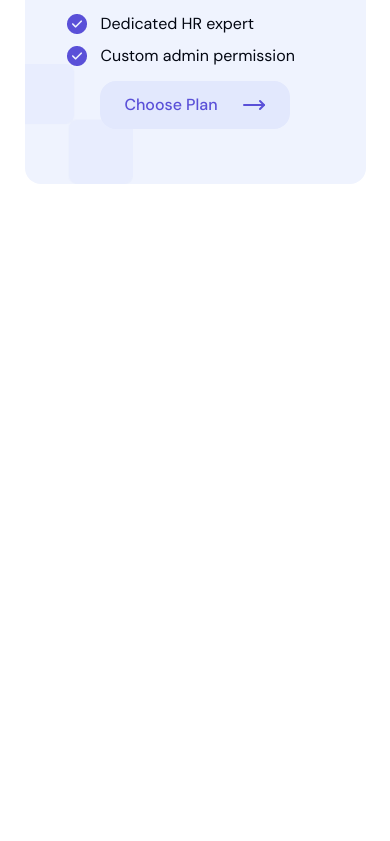
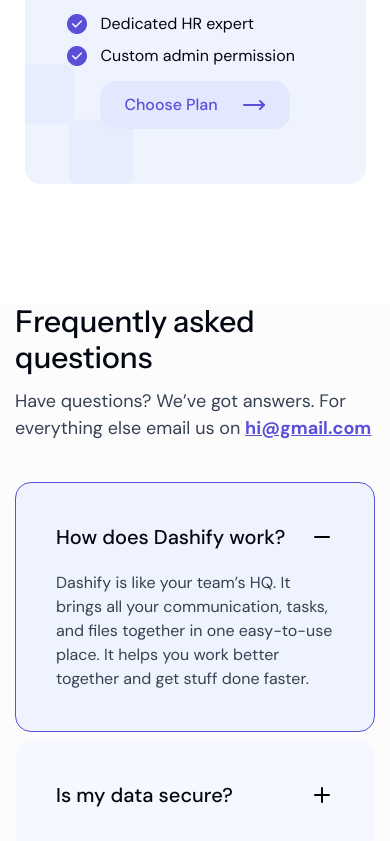
Before and after one commit to digvijaysinhx1/Dashify-Appsrow, a React (Vite) app: page / in a window 390 px wide. Shown: the part 8016-8857 px from the top of the page. Before the commit the page ends 8260 px from the top, so only its background shows below. Built offline with nearby package versions, Linux system fonts and the light colour scheme.

Commit message:
FAQ done, footer and toggle remaining

```diff
--- a/src/App.jsx
+++ b/src/App.jsx
@@ -5,6 +5,7 @@
 import Sec4 from './components/Section 4/Sec4'
 import Sec5 from './components/Section 5/Sec5'
 import Sec6 from './components/Section 6/Sec6'
+import Sec7 from './components/Section 7/Sec7'
 
 const App = () => {
   return (
@@ -15,6 +16,7 @@
     <Sec4/>
     <Sec5/>
     <Sec6/>
+    <Sec7/>
     </>
   )
 }
--- a/src/components/Section 1/Sec1Hero.jsx
+++ b/src/components/Section 1/Sec1Hero.jsx
@@ -8,7 +8,7 @@
 const Sec1Hero = () => {
 
   return (
-    <section className=' flex flex-col h-full justify-start items-center w-full md:h-screen bg-no-repeat bg-cover bg-center' style={{backgroundImage:`url(${Bg})`}}>
+    <section className=' flex flex-col h-fit justify-start items-center w-full md:h-screen bg-no-repeat bg-cover bg-center' style={{backgroundImage:`url(${Bg})`}}>
       <Header/>
       <div>
       <HeroCenter/>
--- a/src/components/Section 4/Features.jsx
+++ b/src/components/Section 4/Features.jsx
@@ -19,7 +19,7 @@
             </span>
 
             <h3
-              className="font-medium text-3xl sm:text-4xl md:text-5xl"
+              className="font-medium text-3xl text-center sm:text-4xl md:text-5xl"
               style={{ fontFamily: "Instrument Sans" }}
             >
               {props.h3}
--- a/src/components/Section 4/Sec4.jsx
+++ b/src/components/Section 4/Sec4.jsx
@@ -2,7 +2,6 @@
 import Features from './Features'
 import circles from "../../assets/analytics.png";
 import Tags from '../Analytics Card/Tags';
-import Employee from '../Employee/Employee';
 import Users from '../../assets/users.png'
 import Graph from "../../assets/Graph.png"
 import {MoveUpRight} from 'lucide-react'
@@ -10,7 +9,6 @@
 import u2 from "../../assets/img2.png"
 import u3 from "../../assets/img3.png"
 import u4 from "../../assets/img4.png"
-import TeamList from '../Team List/TeamList';
 import img1 from '../../assets/img1.png'
 import img2 from '../../assets/img2.png'
 import img3 from '../../assets/img3.png'
@@ -23,7 +21,7 @@
     const card1 = (
         <>
 
-        <div className=" bg-white/60 absolute bottom-7 -left-3 backdrop-blur-sm h-68 w-68 lg:h-80 lg:w-81.5 flex xl:right-30 items-center justify-center rounded-[26px]">
+        <div className=" bg-white/60 absolute bottom-7 -left-3 md:-left-13 backdrop-blur-sm h-68 w-68 lg:h-80 lg:w-81.5 flex xl:right-30 items-center justify-center rounded-[26px]">
             <div className="flex flex-col justify-center items-center border-[#EFF3FE] bg-[#ffffff] gap-3 h-60.5 w-60.5 lg:h-76.5 lg:w-75 rounded-2xl">
                 <span className="self-start font-semibold text-[#020202] text-[14px] lg:text-lg ml-5">
                     Analytics Reports
@@ -37,7 +35,7 @@
 
             </div>
           </div>
-          <div className="bg-white/60 relative top-20 left-8 md:left-20  backdrop-blur-sm h-47 w-82 flex items-center justify-center rounded-[26px]">
+          <div className="bg-white/60 relative top-20 md:top-6 left-8 md:left-20  backdrop-blur-sm h-47 w-82 flex items-center justify-center rounded-[26px]">
             <div className="tags flex flex-col gap-3 z-50 absolute h-40 w-75 bg-white px-6 py-3 rounded-2xl">
               <Tags
                 borderColor="border-[#5A50D8]"
--- a/src/components/Section 6/Sec6.jsx
+++ b/src/components/Section 6/Sec6.jsx
@@ -87,7 +87,7 @@
             <div className="name w-full font-medium text-xl"><span>Pro</span></div>
             <div className="amt flex relative items-center h-fit w-full gap-2">
                 <h4 className="font-medium text-[39px]">$49</h4>
-                <span className="font-normal absolute -top-8 right-0 text-xl bg-[#FFFFFF] text-[#5A50D8] px-4 py-2 rounded-xl">popular</span>
+                <span className="font-normal absolute -top-8 right-0 text-xl bg-[#FFFFFF] text-[#5A50D8] px-4 py-2 rounded-xl">Popular</span>
                 <span className="font-normal text-xl">/mo</span>
             </div>
           </div>
--- /dev/null
+++ b/src/components/Section 7/Question.jsx
@@ -0,0 +1,18 @@
+import React, { useState } from "react";
+import {Minus} from 'lucide-react'
+
+const Question = () => {
+  return (
+    <div className="flex flex-col gap-5  p-10 rounded-2xl w-90 md:w-135 h-fit bg-[#EFF3FE] border border-[#5A50D8]">
+      <div className="heading flex justify-between items-center">
+        <h6 className="font-medium text-gray-950 text-xl md:text-[25px]" style={{fontFamily:"Instrument Sans"}}>How does Dashify work?</h6>
+        <Minus/>
+      </div>
+      <div id="FaqPara" className="text-gray-700 font-normal text-[16px]">
+        <p>Dashify is like your team’s HQ. It brings all your communication, tasks, and files together in one easy-to-use place. It helps you work better together and get stuff done faster.</p>
+      </div>
+    </div>
+  )
+}
+
+export default Question
--- /dev/null
+++ b/src/components/Section 7/Sec7.jsx
@@ -0,0 +1,121 @@
+import React, { useState } from "react";
+import { Minus, Plus } from "lucide-react";
+
+const Sec7 = () => {
+  const [open1, setOpen1] = useState(true);
+  const [open2, setOpen2] = useState(false);
+  const [open3, setOpen3] = useState(false);
+  const [open4, setOpen4] = useState(false);
+
+  return (
+    <div className="w-full px-15 flex flex-col mt-15 md:flex-row md:justify-between items-center md:items-baseline gap-10 h-182.25 bg-[#FCFCFC]">
+      <div className="texts flex flex-col w-90 gap-3">
+        <h3
+          className="text-gray-950 font-medium text-3xl md:text-5xl"
+          style={{ fontFamily: "Instrument Sans" }}
+        >
+          Frequently asked questions
+        </h3>
+        <p className="font-normal text-gray-700 text-[18px]">
+          Have questions? We’ve got answers. For everything else email us on{" "}
+          <span className="text-[#5A50D8] font-bold underline">
+            hi@gmail.com
+          </span>
+        </p>
+      </div>
+      <div className="FAQ flex flex-col gap-2">
+        <div className="Question1 flex flex-col gap-5 p-10 rounded-2xl w-90 md:w-135 h-fit bg-[#EFF3FE] border border-[#5A50D8]">
+          <button
+            onClick={() => setOpen1((prev) => !prev)}
+            className="heading flex justify-between items-center text-left"
+          >
+            <h6 className="font-medium text-gray-950 text-xl md:text-[25px]">
+              How does Dashify work?
+            </h6>
+
+            {open1 ? <Minus /> : <Plus />}
+          </button>
+
+          {open1 && (
+            <div className="text-gray-700 font-normal text-[16px]">
+              <p>
+                Dashify is like your team’s HQ. It brings all your
+                communication, tasks, and files together in one easy-to-use
+                place. It helps you work better together and get stuff done
+                faster.
+              </p>
+            </div>
+          )}
+        </div>
+        <div className="Question2 flex flex-col gap-5 p-10 rounded-2xl w-90 md:w-135 h-fit bg-[#F5F8FE] border border-gray-50">
+          <button
+            onClick={() => setOpen2((prev) => !prev)}
+            className="heading flex justify-between items-center text-left"
+          >
+            <h6 className="font-medium text-gray-950 text-xl md:text-[25px]">
+              Is my data secure?
+            </h6>
+
+            {open2 ? <Minus /> : <Plus />}
+          </button>
+          {open2 && (
+            <div className="text-gray-700 font-normal text-[16px]">
+              <p>
+                Dashify is like your team’s HQ. It brings all your
+                communication, tasks, and files together in one easy-to-use
+                place. It helps you work better together and get stuff done
+                faster.
+              </p>
+            </div>
+          )}
+        </div>
+        <div className="Question3 flex flex-col gap-5  p-10 rounded-2xl w-90 md:w-135 h-fit bg-[#F5F8FE] border border-gray-50">
+          <button
+            onClick={() => setOpen3((prev) => !prev)}
+            className="heading flex justify-between items-center text-left"
+          >
+            <h6 className="font-medium text-gray-950 text-xl md:text-[25px]">
+              Does Dashify work well for large teams?
+            </h6>
+
+            {open3 ? <Minus /> : <Plus />}
+          </button>
+          {open3 && (
+            <div className="text-gray-700 font-normal text-[16px]">
+              <p>
+                Dashify is like your team’s HQ. It brings all your
+                communication, tasks, and files together in one easy-to-use
+                place. It helps you work better together and get stuff done
+                faster.
+              </p>
+            </div>
+          )}
+        </div>
+        <div className="Question4 flex flex-col gap-5  p-10 rounded-2xl w-90 md:w-135 h-fit bg-[#F5F8FE] border border-gray-50">
+          <button
+            onClick={() => setOpen4((prev) => !prev)}
+            className="heading flex justify-between items-center text-left"
+          >
+            <h6 className="font-medium text-gray-950 text-xl md:text-[25px]">
+              How do I create a new account?
+            </h6>
+
+            {open4 ? <Minus /> : <Plus />}
+          </button>
+          {open4 && (
+            <div className="text-gray-700 font-normal text-[16px]">
+              <p>
+                Dashify is like your team’s HQ. It brings all your
+                communication, tasks, and files together in one easy-to-use
+                place. It helps you work better together and get stuff done
+                faster.
+              </p>
+            </div>
+          )}
+        </div>
+      </div>
+    </div>
+  );
+};
+
+export default Sec7;
```
